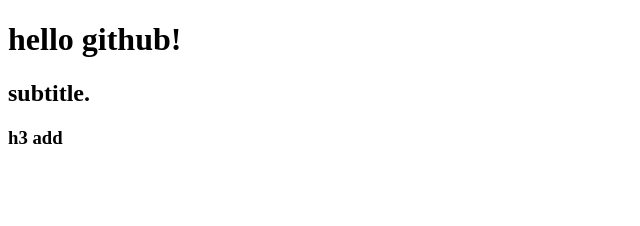
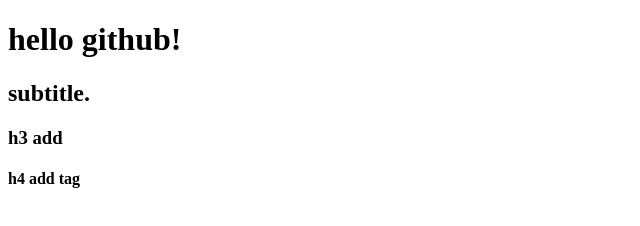
Before and after one commit to seongEun95/github_test, a plain HTML site: page index.html in a window 1280 px wide. Shown: the full height of the page, 0-640 px from the left. Drawn offline with Linux system fonts and the light colour scheme.

Commit message:
h4 update
h4 add

```diff
--- a/index.html
+++ b/index.html
@@ -12,6 +12,7 @@
     <h1>hello github!</h1>
     <h2>subtitle.</h2>
     <h3>h3 add</h3>
+    <h4>h4 add tag</h4>
 </body>
 
 </html>
```
